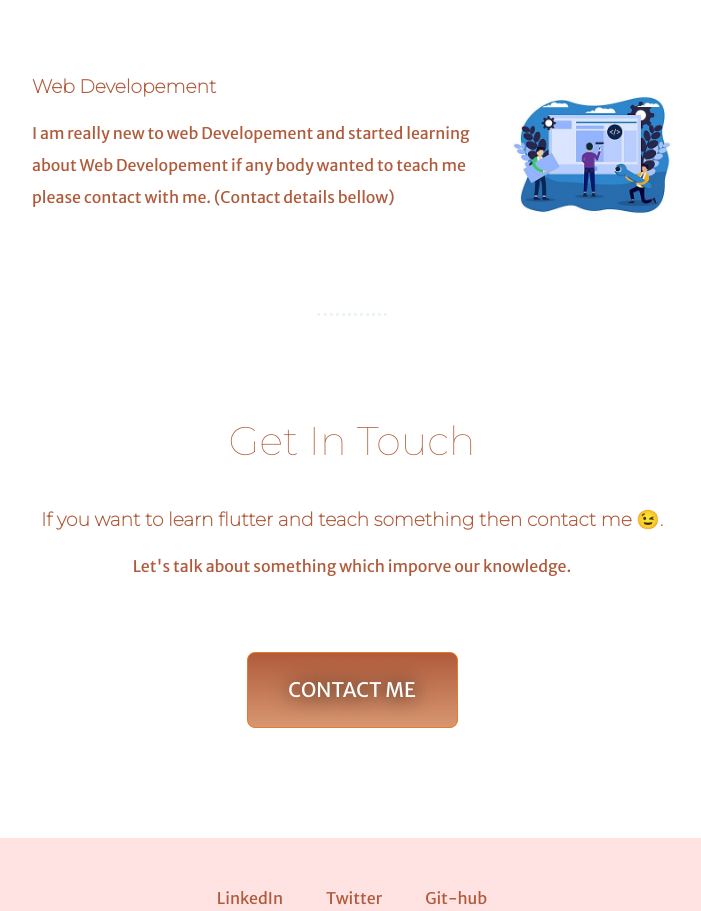
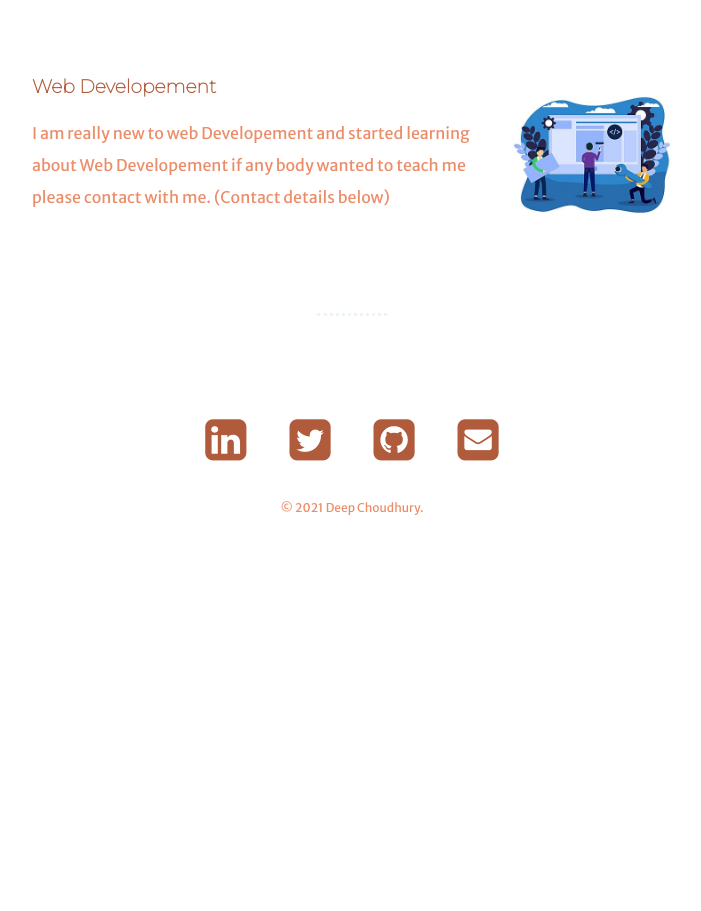
Before and after one commit to deep846/csswebsite, a plain HTML site: page index.html in a window 1280 px wide. Shown: the part 1860-2771 px from the top of the page, without its empty margins (288-989 px from the left). After the commit the page ends 2500 px from the top, so only its background shows below. Drawn offline with Linux system fonts and the light colour scheme.

Commit message:
changed html and css file

```diff
--- a/css/styles.css
+++ b/css/styles.css
@@ -7,7 +7,7 @@ body{
   margin: 0;
   text-align: center;
   font-family: 'Merriweather Sans', sans-serif;
-  color: #B05B3B;
+  color: #ec8d6a;
 }
 
 h1
@@ -47,7 +47,7 @@ a{
   text-decoration: none;
 }
 a:hover{
-  color: #753422;
+  color: #000000;
 }
 .bottom-cloud{
   position: absolute;
@@ -92,67 +92,53 @@ a:hover{
   width: 30%;
   margin: auto auto;
 }
-.bottom-container
-{
-  background-color: #FFE3E3;
-  padding: 50px 0 20px;
-}
+
 hr{
   border: dotted #EAF6F6;
   border-bottom: none;
   margin: 100px auto ;
   width: 5%;
 }
-.contact {
-  width: 40%;
-  margin: auto auto 60px auto;
-}
 
-.btn {
-   background: #B05B3B;
-   background-image: -webkit-linear-gradient(top, #B05B3B, #D79771);
-   background-image: -moz-linear-gradient(top, #B05B3B, #D79771);
-   background-image: -ms-linear-gradient(top, #B05B3B, #D79771);
-   background-image: -o-linear-gradient(top, #B05B3B, #D79771);
-   background-image: -webkit-gradient(to bottom, #B05B3B, #D79771);
-   -webkit-border-radius: 8px;
-   -moz-border-radius: 8px;
-   border-radius: 8px;
-   height: 34px;
-   line-height: 34px;
-   color: #FFFFFF;
-     font-family: 'Merriweather Sans', sans-serif;
-   width: 169px;
-   font-size: 20px;
-   font-weight: 100;
-   padding: 20px;
-   text-shadow: 1px 1px 20px #000000;
-   border: solid #E57B2A 1px;
-   text-decoration: none;
-   display: inline-block;
-   cursor: pointer;
-   text-align: center;
-}
-
-.btn:hover {
-   border: solid #D98A2F 1px;
-   background: #D79771;
-   background-image: -webkit-linear-gradient(top, #D79771, #B05B3B);
-   background-image: -moz-linear-gradient(top, #D79771, #B05B3B);
-   background-image: -ms-linear-gradient(top, #D79771, #B05B3B);
-   background-image: -o-linear-gradient(top, #D79771, #B05B3B);
-   background-image: -webkit-gradient(to bottom, #D79771, #B05B3B);
-   -webkit-border-radius: 8px;
-   -moz-border-radius: 8px;
-   border-radius: 8px;
-   text-decoration: none;
-}
 .footer-para{
   font-size: 0.75em;
   padding: 20px 0;
 }
-/* .mountain
-{
-  size: 100%;
-  width: auto;
-} */
+
+
+
+#lab_social_icon_footer .social:hover {
+  -webkit-transform: scale(1.1);
+  -moz-transform: scale(1.1);
+  -o-transform: scale(1.1);
+}
+
+#lab_social_icon_footer .social {
+  -webkit-transform: scale(0.8);
+  /* Browser Variations: */
+
+  -moz-transform: scale(0.8);
+  -o-transform: scale(0.8);
+  -webkit-transition-duration: 0.5s;
+  -moz-transition-duration: 0.5s;
+  -o-transition-duration: 0.5s;
+}
+/*
+    Multicoloured Hover Variations
+*/
+
+#lab_social_icon_footer #social-fb:hover {
+  color: #154abd;
+}
+
+#lab_social_icon_footer #social-tw:hover {
+  color: #4099FF;
+}
+
+#lab_social_icon_footer #social-gp:hover {
+  color: #2010ff;
+}
+
+#lab_social_icon_footer #social-em:hover {
+  color: #19d0f0;
+}
--- a/index.html
+++ b/index.html
@@ -7,6 +7,7 @@
     <title>Deep Choudhury</title>
     <link rel="preconnect" href="https://fonts.googleapis.com">
 <link rel="preconnect" href="https://fonts.gstatic.com" crossorigin>
+<link href="//maxcdn.bootstrapcdn.com/font-awesome/4.1.0/css/font-awesome.min.css" rel="stylesheet">
 <link href="https://fonts.googleapis.com/css2?family=Merriweather+Sans&family=Montserrat:wght@100&family=Sacramento&display=swap" rel="stylesheet">
   </head>
   <body>
@@ -35,23 +36,20 @@
       <div class="skill-row">
         <img class="web" src="images/web.png" alt="web image">
         <h3>Web Developement</h3>
-        <p>I am really new to web Developement and started learning about Web Developement if any body wanted to teach me please contact with me. (Contact details bellow)</p>
+        <p>I am really new to web Developement and started learning about Web Developement if any body wanted to teach me please contact with me. (Contact details below)</p>
       </div>
     </div>
     <hr>
-    <div class="contact-me">
-      <h2>Get In Touch</h2>
-      <h3>If you want to learn flutter and teach something then contact me 😉.</h3>
-      <p class="contact">Let's talk about something which imporve our knowledge.</p>
-      <a class="btn" href="mailto:flutter.deep@email.com">CONTACT ME</a>
-    </div>
-  </div>
 
-
-  <div class="bottom-container">
-    <a class="footer-link" href="https://www.linkedin.com/in/deep-choudhury/">LinkedIn</a>
-    <a class="footer-link" href="https://twitter.com/I_am_dev_deep">Twitter</a>
-    <a class="footer-link" href="https://github.com/deep846">Git-hub</a>
+   <div class="container">
+    <div class="text-center center-block">
+            <a href="https://www.linkedin.com/in/deep-choudhury"><i id="social-fb" class="fa fa-linkedin-square fa-3x social"></i></a>
+          <a href="https://twitter.com/I_am_dev_deep"><i id="social-tw" class="fa fa-twitter-square fa-3x social"></i></a>
+          <a href="https://www.github.com/deep846"><i id="social-gp" class="fa fa-github-square fa-3x social"></i></a>
+          <a href="mailto:flutter.deep@email.com"><i id="social-em" class="fa fa-envelope-square fa-3x social"></i></a>
+</div>
+</div>
+</section>
     <p class="footer-para">© 2021 Deep Choudhury.</p>
   </div>
 
```
